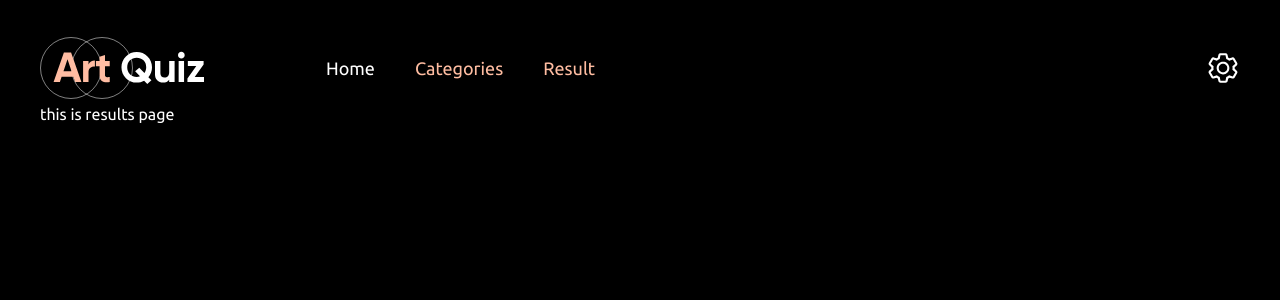
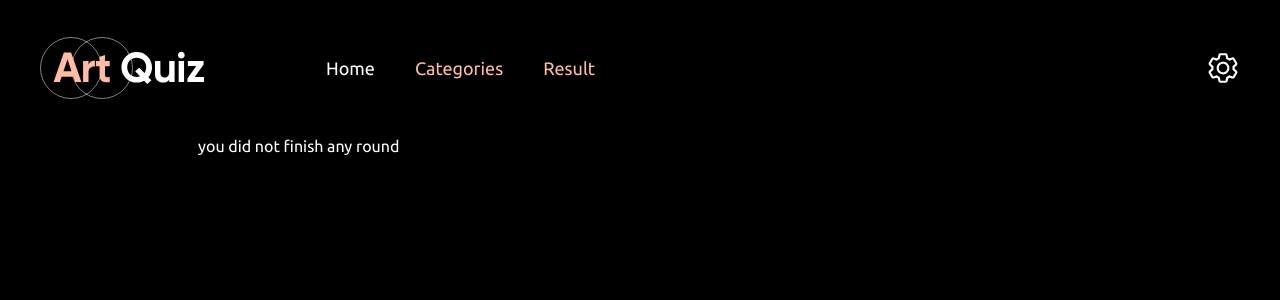
Before and after one commit to olesiklesha/art-quiz, a React (Create React App) app: page /app/results in a window 1280 px wide. Shown: the top 300 px of the page. Built offline with nearby package versions, Linux system fonts and the light colour scheme.

Commit message:
feat: start creating the results page, create a basic structure

```diff
--- /dev/null
+++ b/src/components/Category-results/index.tsx
@@ -0,0 +1,21 @@
+import React, { FC } from 'react';
+import { ICategory } from '../../models';
+import { Variant } from '../../constants';
+
+interface ResultsProps {
+  data: ICategory[];
+  category: string;
+}
+
+const CategoryResults: FC<ResultsProps> = ({ data, category }) => {
+  return (
+    <div>
+      <p>{category === Variant.ART ? 'Artist rounds' : 'Picture rounds'}</p>
+      {data.map((el) => (
+        <span key={el.src}>{el.name}</span>
+      ))}
+    </div>
+  );
+};
+
+export default CategoryResults;
--- a/src/components/index.ts
+++ b/src/components/index.ts
@@ -16,3 +16,4 @@ export { default as GameResultWindow } from './Game-result-window';
 export { default as Timer } from './Timer';
 export { default as SettingsHeader } from './Settings-header';
 export { default as SettingsForm } from './Settings-form';
+export { default as CategoryResults } from './Category-results';
--- a/src/pages/Results/index.tsx
+++ b/src/pages/Results/index.tsx
@@ -1,7 +1,26 @@
-import React from 'react';
+import React, { useContext } from 'react';
+import { Container } from '../Categories/styles';
+import { GlobalContext } from '../../store';
+import { CategoryResults } from '../../components';
+import { Variant } from '../../constants';
 
 const Results = () => {
-  return <div>this is results page</div>;
+  const [{ artists, pictures }] = useContext(GlobalContext);
+  const artData = artists.filter((el) => !el.isNew);
+  const picData = pictures.filter((el) => !el.isNew);
+
+  return (
+    <Container>
+      {artData.length || picData.length ? (
+        <>
+          {artData.length > 0 && <CategoryResults data={artData} category={Variant.ART} />}
+          {picData.length > 0 && <CategoryResults data={picData} category={Variant.PIC} />}
+        </>
+      ) : (
+        <p>you did not finish any round</p>
+      )}
+    </Container>
+  );
 };
 
 export default Results;
```
